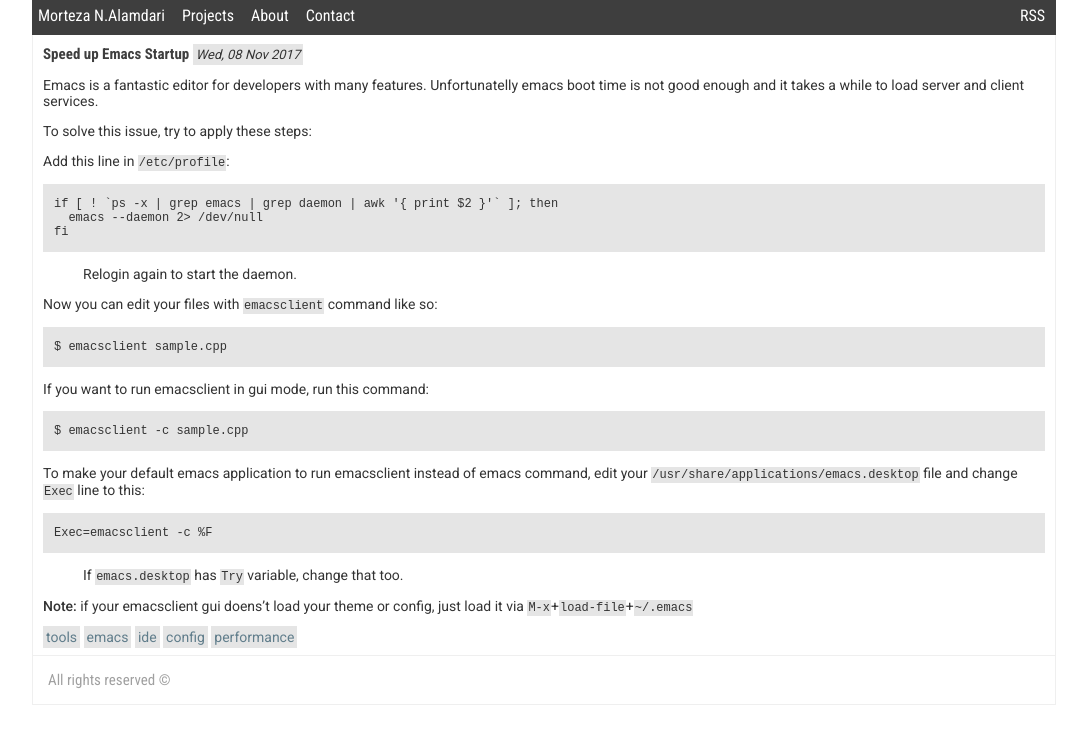
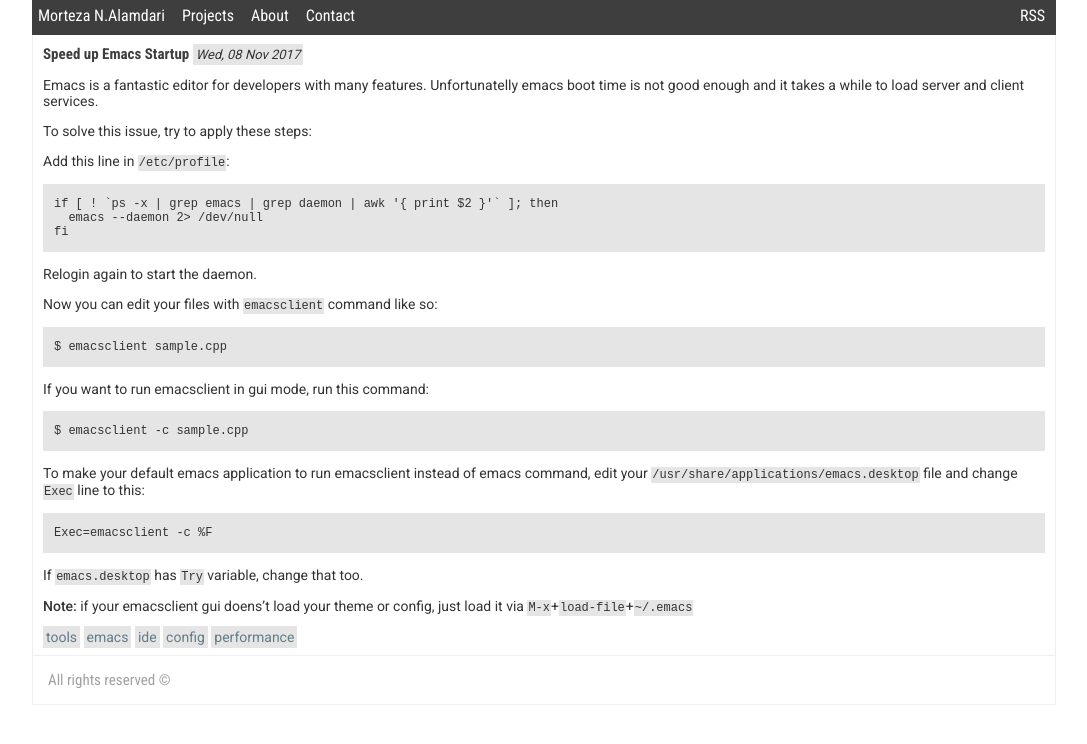
Before and after one commit to Mortezaipo/stage, a Jekyll site: the page built from _posts/2017-11-08-speed-up-emacs-startup.md, in a window 1280 px wide. Shown: the top 744 px of the page, without its empty margins (96-1183 px from the left). Built offline with Jekyll 4.4.1, drawn with Linux system fonts in a browser that asks for light colours.

Commit message:
Add a class for blockquote tag.

```diff
--- a/inc/css/main.css
+++ b/inc/css/main.css
@@ -174,3 +174,6 @@
   border: 1px solid #00bcd4;
   margin: 10px 0;
 }
+blockquote {
+  margin: 0;
+}
```
